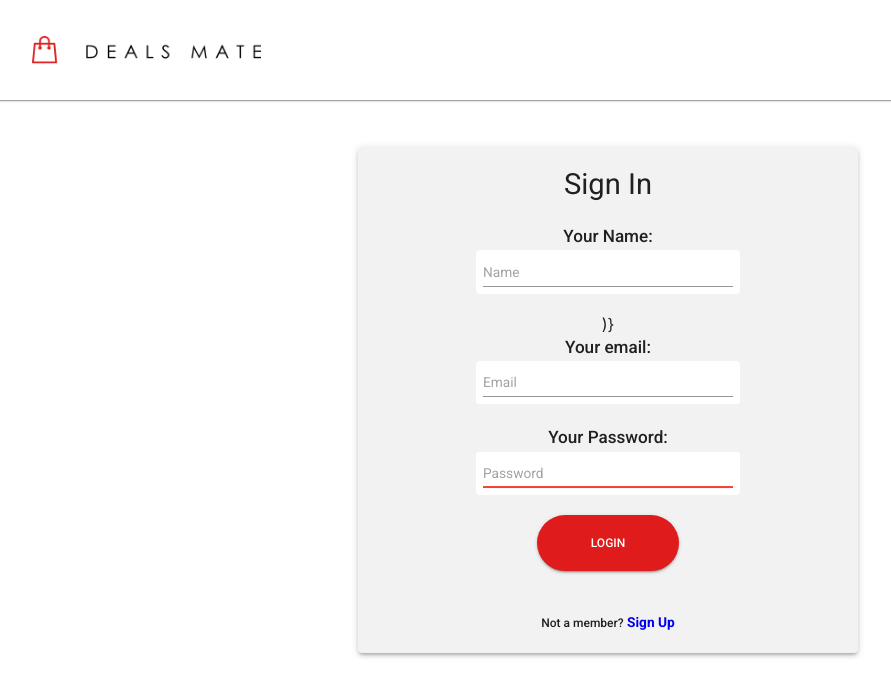
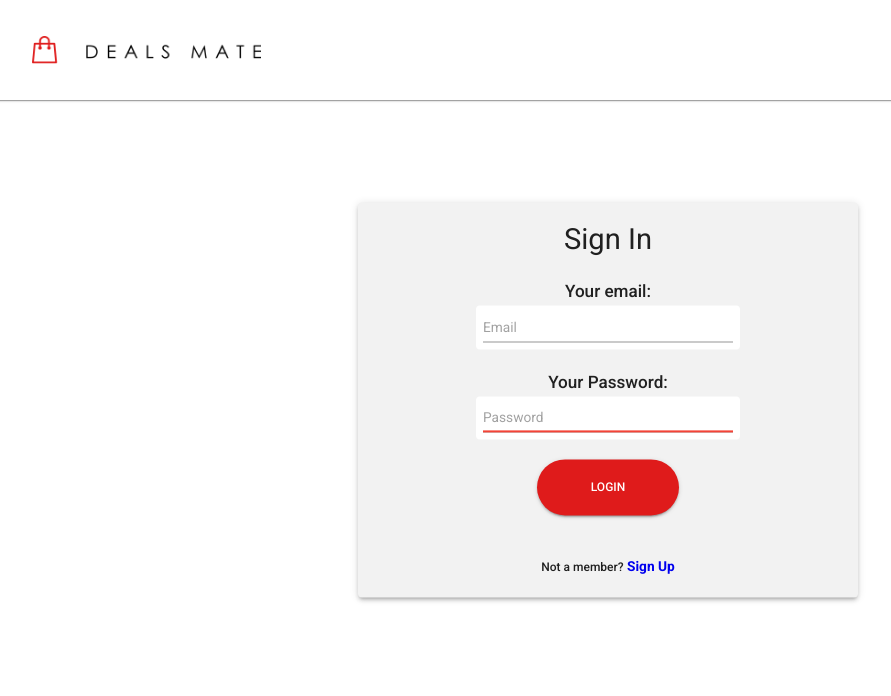
Before and after one commit to hatchways/team-seahorse, a React (Create React App) app in the folder client/: page /sign-in in a window 1280 px wide. Shown: the top 696 px of the page, without its empty margins (32-923 px from the left). Built offline with nearby package versions, Linux system fonts and the light colour scheme; no server answers.

Commit message:
added back in an important line

```diff
--- a/client/src/components/AuthModal.jsx
+++ b/client/src/components/AuthModal.jsx
@@ -170,6 +170,7 @@ const AuthModal = ({ isAuthPage }) => {
                 justify="center"
                 alignItems="center"
               >
+                {pathname === "/sign-up" && (
                   <Grid item md={"auto"} className={classes.box}>
                     <Typography variant="h6" className={classes.typography}>
                       Your Name:{" "}
```
Lines whose indentation alone changed are shown as unchanged.
